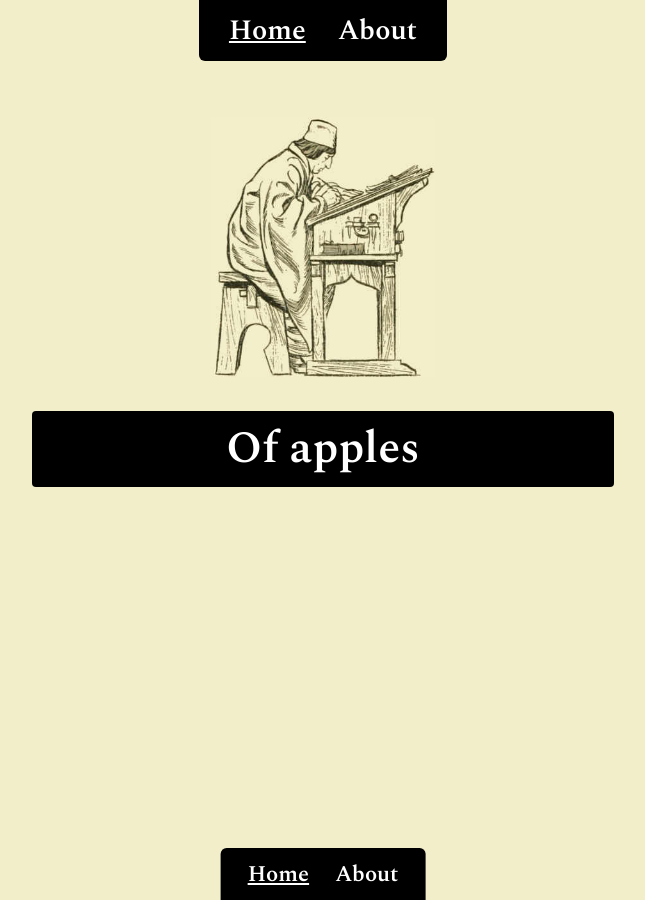
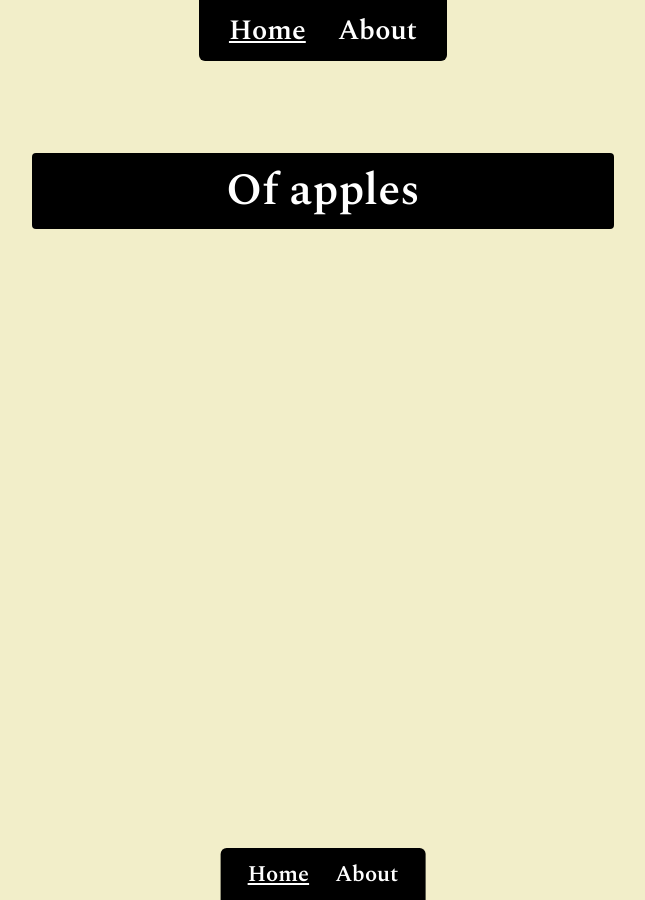
Before and after one commit to denismcdonald/blog, a Jekyll site: the page built from tag/apples.md, in a window 1280 px wide. Shown: the whole page, without its empty margins (317-962 px from the left). Built offline with Jekyll 4.4.1, drawn with Linux system fonts in a browser that asks for light colours.

Commit message:
Hide logo for posts and tags

```diff
--- a/_layouts/tagpage.html
+++ b/_layouts/tagpage.html
@@ -2,6 +2,13 @@
 footer: false
 layout: default
 ---
+<style>
+  .logo {
+      visibility: hidden;
+      margin-top: -9rem;
+  }
+</style>
+
 <div class="tag-page-content">
 <h1 class="h1-title">Of {{ page.tag }}</h1>
 {% for post in site.tags[page.tag] %}
--- a/_sass/main.scss
+++ b/_sass/main.scss
@@ -262,6 +262,8 @@ li {
     display: block;
     margin: 2.5rem auto -1.5rem;
     width: 10rem;
+    // visibility: hidden;
+    // margin-top: -10rem;
 }
 
 nav {
@@ -444,6 +446,8 @@ Breakpoint 1 (Dispense with critical mobile styles)
 
     .logo {
         width: 10rem;
+        visibility: visible;
+        margin-top: 2.5rem;
     }
 
     pre {
```
Also changed, not shown: _layouts/post.html (+7 -0 lines), 9 other files.
